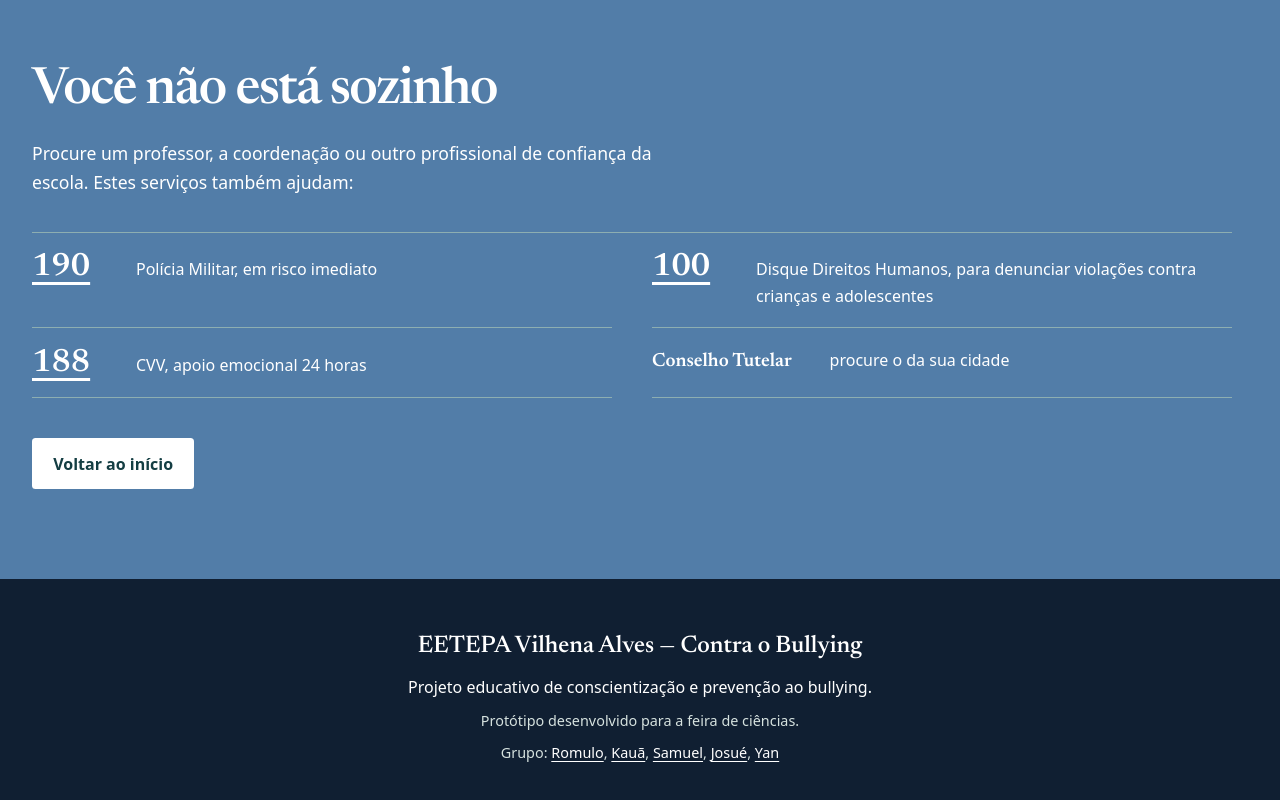
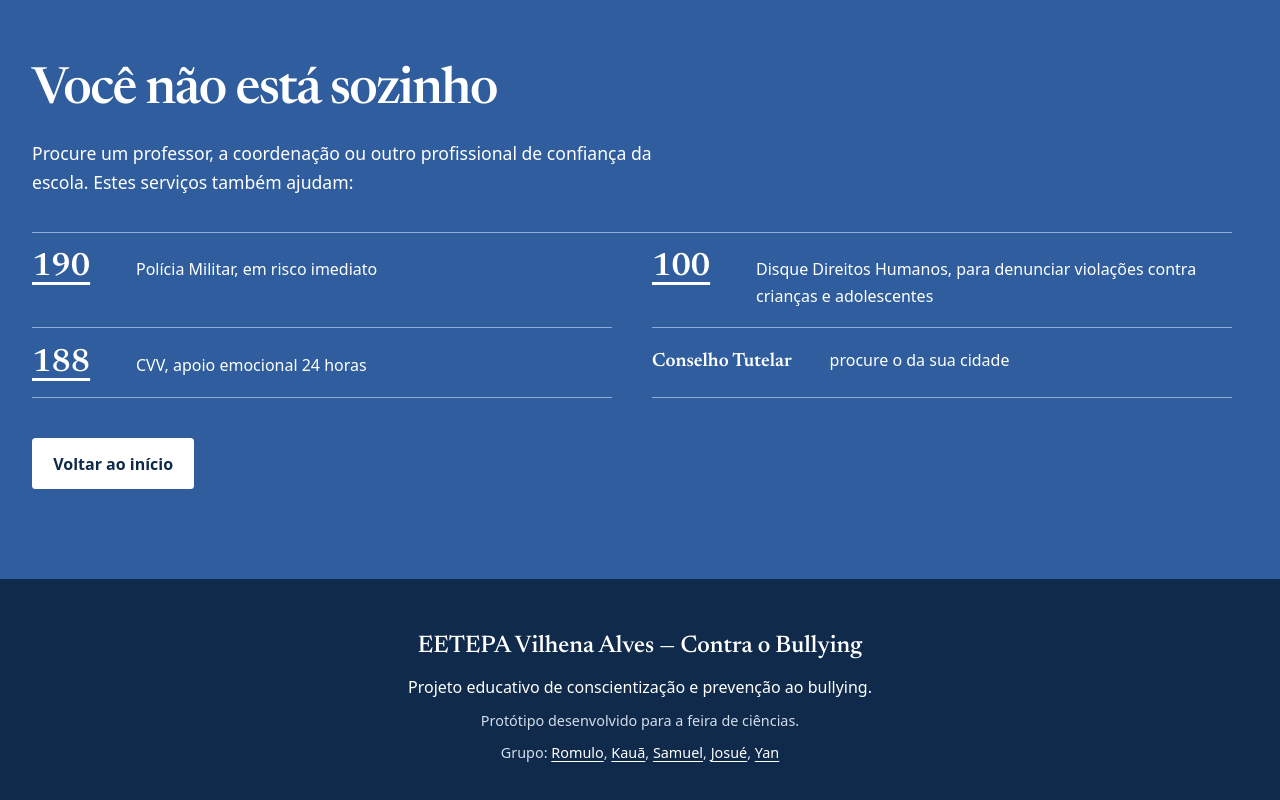
Before and after one commit to yankapa/projeto_antibullying_v2, a plain HTML site: page index.html in a window 1280 px wide. Shown: the part 2894-3694 px from the top of the page. Drawn offline with Linux system fonts and the light colour scheme.

Commit message:
Update css final_2

```diff
--- a/style.css
+++ b/style.css
@@ -5,28 +5,38 @@
   font-weight: 200 800;
   font-display: swap;
 }
+
+/* ==========================================================
+   PALETA DO SITE: azul, branco e vermelho
+   Para mudar uma cor do site inteiro, altere só aqui.
+   ========================================================== */
 :root {
-  --paper: #faf9f4;
-  --ink: #101f32;
-  --muted: #52636b;
-  --sage: #456a59;
-  --sage-soft: #e9f0e9;
-  --coral: #b84637;
-  --line: #b9c9be;
-  --dark: #143e43;
+  /* Azuis */
+  --azul-escuro: #0F2A4A; /* títulos, textos fortes, rodapé */
+  --azul-medio: #2F5D9E; /* seção de ajuda, destaques azuis */
+  --azul-claro: #D6E4F5; /* cabeçalho */
+  --azul-gelo: #EAF1FA; /* fundo das seções Sobre e Resultados */
+
+  /* Neutros */
+  --branco: #FFFFFF;
+  --fundo: #FFFFFF;
+
+  /* Vermelho (usar só em pequenos destaques) */
+  --vermelho: #C8453F;
+  --vermelho-escuro: #A63631; /* hover do botão */
+  --vermelho-suave: #FBEDEC; /* fundo do aviso */
+
+  /* Nomes originais do site, agora apontando para a nova paleta */
+  --paper: #FFFFFF;
+  --ink: var(--azul-escuro);
+  --muted: #4A5A70;
+  --sage: var(--azul-medio); /* antes era verde, agora é azul */
+  --sage-soft: var(--azul-gelo);
+  --coral: var(--vermelho);
+  --line: #C9D6E6;
+  --dark: var(--azul-escuro);
   --page-width: 76rem;
   color-scheme: light;
-}
-
-:root{
-  --azul-escuro: #19365C;
-    --azul-medio: #527DA8;
-    --azul-claro: #A9C7E8;
-    --azul-gelo: #DCEAF5;
-    --rosa: #D9959D;
-    --fundo: #F7F5F2;
-    --branco: #FFFFFF;
-
 }
 
 *,
@@ -103,8 +113,8 @@ a:hover {
   justify-content: flex-end;
   gap: 0.45rem;
   padding: 0.45rem max(1.25rem, calc((100vw - var(--page-width)) / 2));
-  background: var(--azul-medio);
-  color: var(--ink);
+  background: var(--azul-escuro);
+  color: #fff;
   font-size: 0.8125rem;
 }
 .a11y-bar span {
@@ -113,7 +123,7 @@ a:hover {
 .a11y-bar button {
   min-height: 2.5rem;
   padding: 0.35rem 0.65rem;
-  border: 1px solid var(--azul-medio);
+  border: 1px solid #8FADD6;
   background: transparent;
   color: inherit;
   border-radius: 0.25rem;
@@ -121,8 +131,8 @@ a:hover {
 }
 .a11y-bar button:hover,
 .a11y-bar button[aria-pressed="true"] {
-  background: var(--ink);
-  color: #fff;
+  background: #fff;
+  color: var(--azul-escuro);
 }
 .site-header {
   position: relative;
@@ -293,7 +303,7 @@ a:hover {
   color: #fff;
 }
 .btn-primary:hover {
-  background: #96382d;
+  background: var(--vermelho-escuro);
 }
 .btn-outline {
   border-color: currentColor;
@@ -441,7 +451,7 @@ a:hover {
   margin: 0.8rem 0 0;
   padding: 1.1rem 1.2rem;
   border-left: 4px solid var(--coral);
-  background: #f5eee8;
+  background: var(--vermelho-suave);
 }
 .warning a {
   font-weight: 700;
@@ -515,14 +525,14 @@ a:hover {
   margin: 0 0 2.5rem;
   padding: 0;
   list-style: none;
-  border-top: 1px solid #8daeb1;
+  border-top: 1px solid #8FADD6;
 }
 .contacts li {
   display: flex;
   align-items: baseline;
   gap: 1.1rem;
   padding: 1.15rem 0;
-  border-bottom: 1px solid #8daeb1;
+  border-bottom: 1px solid #8FADD6;
 }
 .contact-number,
 .contacts li > strong {
@@ -572,7 +582,7 @@ footer p {
 }
 footer .small-note,
 footer .small-note1 {
-  color: #d6e2df;
+  color: #D3DEEC;
   font-size: 0.9rem;
 }
 footer a {
@@ -582,7 +592,7 @@ footer a {
   --paper: #fff;
   --ink: #000;
   --muted: #111;
-  --sage: #13482b;
+  --sage: #0B3A7A;
   --sage-soft: #fff;
   --coral: #a12415;
   --line: #444;
@@ -638,7 +648,7 @@ footer a {
     padding: 0.5rem 1.25rem 1rem;
     background: var(--paper);
     border-bottom: 1px solid var(--line);
-    box-shadow: 0 12px 18px #101f3220;
+    box-shadow: 0 12px 18px #0F2A4A20;
   }
   .nav-links.open {
     display: grid;
```
